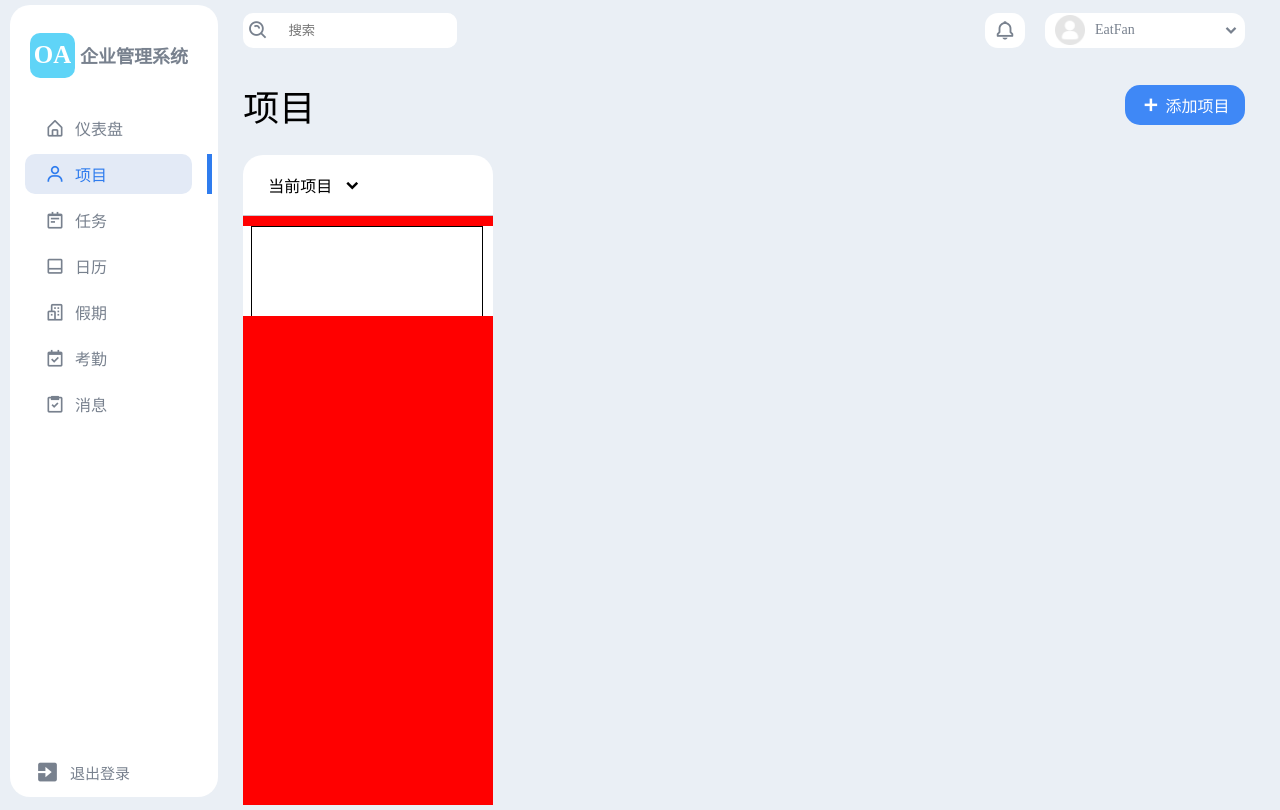
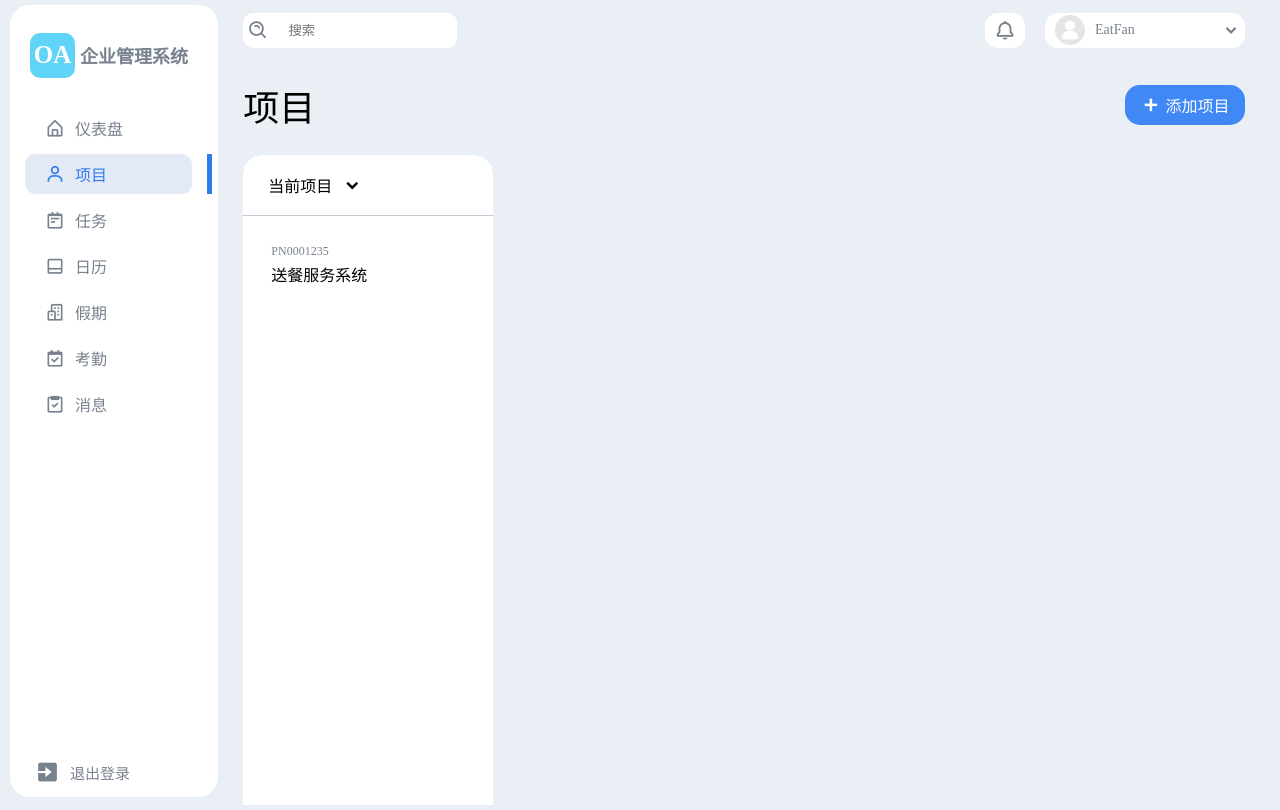
Before and after one commit to EatFans/Business-Management-System, a Vue app in the folder bms-vue/: page /project in a window 1280 px wide. Built offline with nearby package versions, Linux system fonts and the light colour scheme.

Commit message:
前端修改布局样式

```diff
--- a/bms-vue/src/components/project/ProjectInfoItem.vue
+++ b/bms-vue/src/components/project/ProjectInfoItem.vue
@@ -15,7 +15,7 @@ export default {
 <style scoped>
 .project-info-item {
   width: 100%;
-  height: 150px;
+  height: 120px;
   background: #fff;
   border-radius: 20px;
   margin: 20px 0;
--- a/bms-vue/src/components/project/ProjectListSideBarItem.vue
+++ b/bms-vue/src/components/project/ProjectListSideBarItem.vue
@@ -1,12 +1,20 @@
 <!-- 项目侧边栏物品组件 -->
 <template>
-  <div class="project-list-sidebar-item">
-    <div class="project-list-sidebar-item-main">
+  <router-link :to="item.link">
+    <div class="project-list-sidebar-item">
+      <div class="project-list-sidebar-item-main">
+        <p>{{item.code}}</p>
+        <h3>{{item.name}}</h3>
 
+        <div class="check-details" :class="{display:isActive(item.link)}">
+          <router-link :to="item.link">查看详情</router-link>
+        </div>
+      </div>
+
+      <div class="color-board" ></div>
     </div>
+  </router-link>
 
-    <div class="color-board" ></div>
-  </div>
 
 </template>
 
@@ -14,8 +22,20 @@
 export default {
   name: "ProjectListSideBarItem",
   data() {
-    item: {
+    return {
+      item: {
+        code: 'PN0001235',
+        name: '送餐服务系统',
+        link: '/project/test',
+      }
+    }
 
+  },
+  methods: {
+    isActive(link){
+      console.log(link);
+      console.log(this.$route.path);
+      return this.$route.path === link;
     }
   }
 }
@@ -23,6 +43,11 @@ export default {
 
 
 <style scoped>
+a {
+  text-decoration: none;
+  color: black;
+}
+
 .project-list-sidebar-item {
   width: 100%;
   height: 90px;
@@ -32,15 +57,58 @@ export default {
   justify-content: space-between;
 }
 
+/* 项目列表侧边栏主要内容样式 */
 .project-list-sidebar-item-main {
-  width: 92%;
-  height: 100%;
+  width: 93%;
+  height: 98%;
   margin-left: 8px;
-  border: black solid 1px;
+  margin-right: 8px;
+  border-radius: 10px;
+  display: flex;
+  flex-direction: column;
+  justify-content: center;
+  padding-left: 20px;
 }
 
+.project-list-sidebar-item-main p {
+  font-size: 12px;
+  color: #78818e;
+  margin-bottom: 3px;
+}
+
+.project-list-sidebar-item-main h3 {
+  font-size: 16px;
+  font-weight: 400;
+  margin-bottom: 10px;
+}
+
+/* 颜色板样式 */
 .color-board {
   width: 5px;
   height: 100%;
 }
+
+/* 当项目列表物品被鼠标覆盖时候的样式 */
+.project-list-sidebar-item:hover .project-list-sidebar-item-main {
+  background: #e3eaf6;
+}
+
+.project-list-sidebar-item:hover .color-board {
+  background: #2f7cee;
+}
+
+/* 查看更多详情 */
+.check-details {
+  display: none;
+}
+
+.check-details a {
+  color: #2f7cee;
+}
+
+.check-details.display {
+  display: block;
+  color: #2f7cee;
+
+}
 </style>
--- a/bms-vue/src/layout/components/ProjectListSideBarMenu.vue
+++ b/bms-vue/src/layout/components/ProjectListSideBarMenu.vue
@@ -28,7 +28,6 @@ export default {
 .project-list-sidebar-menu {
   width: 100%;
   height: 100%;
-  background: red;
 }
 
 </style>
--- a/bms-vue/src/router/index.js
+++ b/bms-vue/src/router/index.js
@@ -1,5 +1,13 @@
 import {createRouter, createWebHistory} from "vue-router"
 
+// 项目路径下的二级路由，总的三级路由
+const projectChildrenRouter = [
+    {
+        path: '',
+    }
+];
+
+// 主要的二级路由
 const childrenRouter = [
     {
         path: '/dashboard',
@@ -9,6 +17,7 @@ const childrenRouter = [
     {
         path: '/project',
         component: () => import('@/views/pages/Project.vue'),
+        children: projectChildrenRouter,
         meta: {title: '项目'}
     },
     {
--- a/bms-vue/src/views/pages/Dashboard.vue
+++ b/bms-vue/src/views/pages/Dashboard.vue
@@ -231,7 +231,7 @@ export default {
 /* 第二部分板块 */
 .second-section {
   width: 100%;
-  height: 100%;
+  height: 800px;
   display: flex;
   flex-direction: row;
   overflow: hidden;
@@ -263,7 +263,8 @@ export default {
 
 .project-info-box-body {
   width: 100%;
-  height: 49%;
+  height: 430px;
+  border: red solid 1px;
   margin-top: 10px;
 }
 
--- a/bms-vue/src/views/pages/Project.vue
+++ b/bms-vue/src/views/pages/Project.vue
@@ -26,6 +26,8 @@
           <ProjectListSideBarMenu />
         </div>
       </div>
+
+
     </div>
   </div>
 </template>
@@ -138,6 +140,10 @@ export default {
   font-size: 20px;
 }
 
+.project-list-header:hover p, .project-list-header:hover i {
+  color: #2f7cee;
+}
+
 .project-list-sidebar-content {
   width: 100%;
   height: 92%;
```
